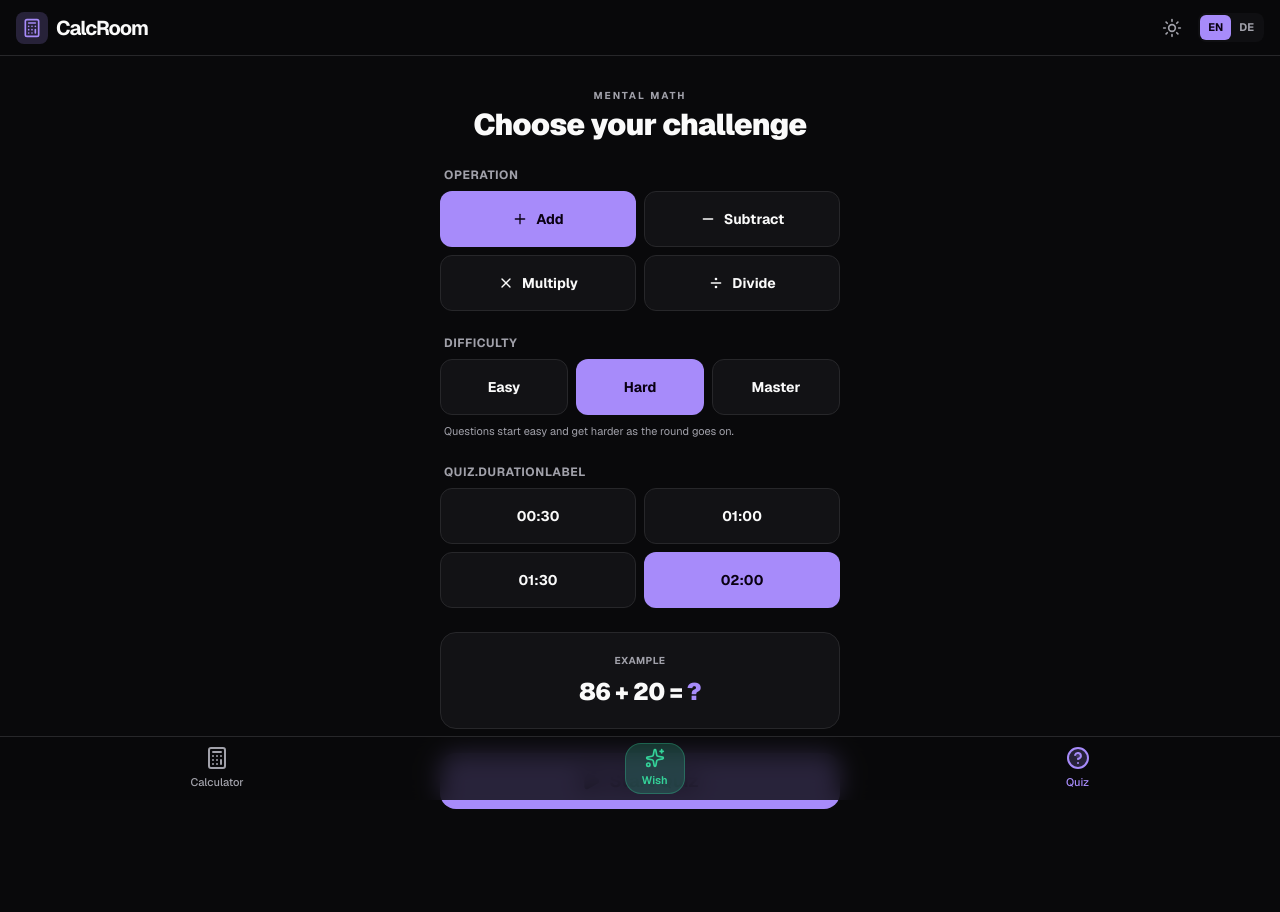
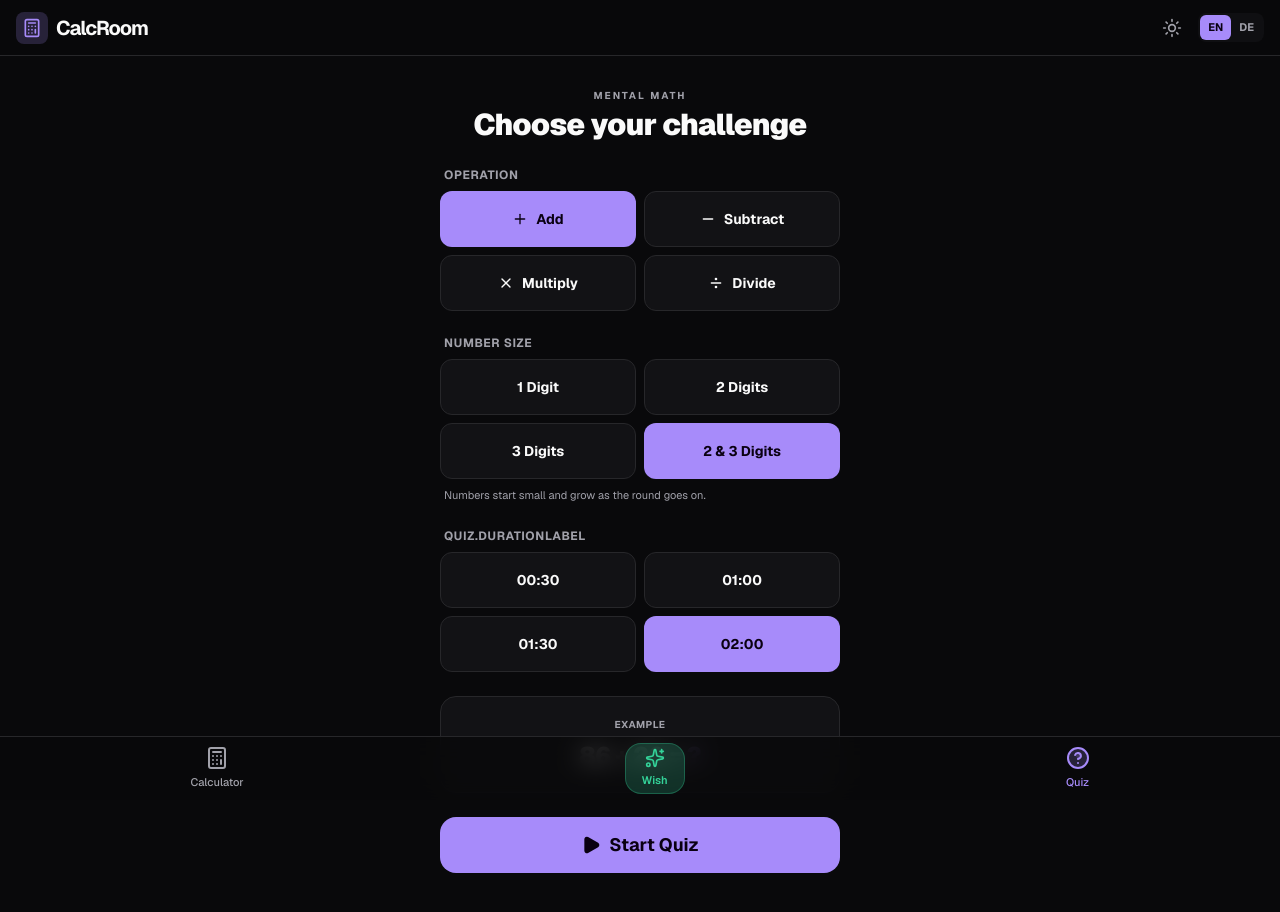
Before and after one commit to ryheinz/CalcQuiz, a React (Vite) app: page / in a window 1280 px wide. Both pictures are taken after a click on the button "Quiz". Shown: the top 912 px of the page. Built offline with nearby package versions, Linux system fonts and the light colour scheme.

Commit message:
Offer 1/2/3-digit and mixed 2&3-digit number sizes with easy-to-hard ramp

```diff
--- a/src/components/Quiz.tsx
+++ b/src/components/Quiz.tsx
@@ -13,7 +13,7 @@ const MAX_INPUT_LEN = 7;
 const RAMP_PROBLEMS = 12;
 
 type Operation = 'add' | 'subtract' | 'multiply' | 'divide';
-type Difficulty = 'easy' | 'hard' | 'master';
+type DigitMode = '1' | '2' | '3' | '23';
 type Phase = 'setup' | 'active' | 'gameover';
 
 interface Problem {
@@ -30,10 +30,11 @@ const OPERATIONS: { id: Operation; icon: React.ReactNode }[] = [
   { id: 'divide', icon: <Divide className="w-4 h-4" /> },
 ];
 
-const DIFFICULTY_VALUES: Difficulty[] = ['easy', 'hard', 'master'];
+const DIGIT_VALUES: DigitMode[] = ['1', '2', '3', '23'];
 
 const OPERATION_STORAGE_KEY = 'calcroom-quiz-operation';
-const DIFFICULTY_STORAGE_KEY = 'calcroom-quiz-difficulty';
+const DIGIT_STORAGE_KEY = 'calcroom-quiz-digits';
+const LEGACY_DIFFICULTY_STORAGE_KEY = 'calcroom-quiz-difficulty';
 const DURATION_STORAGE_KEY = 'calcroom-quiz-duration';
 
 function loadDuration(): number {
@@ -48,9 +49,14 @@ function loadOperation(): Operation {
   return saved === 'add' || saved === 'subtract' || saved === 'multiply' || saved === 'divide' ? saved : 'add';
 }
 
-function loadDifficulty(): Difficulty {
-  const saved = typeof window !== 'undefined' ? window.localStorage.getItem(DIFFICULTY_STORAGE_KEY) : null;
-  return saved === 'easy' || saved === 'hard' || saved === 'master' ? saved : 'hard';
+function loadDigitMode(): DigitMode {
+  const saved = typeof window !== 'undefined' ? window.localStorage.getItem(DIGIT_STORAGE_KEY) : null;
+  if (saved === '1' || saved === '2' || saved === '3' || saved === '23') return saved;
+  const legacy = typeof window !== 'undefined' ? window.localStorage.getItem(LEGACY_DIFFICULTY_STORAGE_KEY) : null;
+  if (legacy === 'easy') return '1';
+  if (legacy === 'master') return '3';
+  if (legacy === 'hard') return '23';
+  return '23';
 }
 
 function randomDigitNumber(digits: number): number {
@@ -64,50 +70,56 @@ function randomNumberInRange(min: number, max: number): number {
 }
 
 // Numbers start small and grow as the round progresses (progress: 0 → 1).
-// Easy: 1-digit, ramping from tiny (2–3) up to 9. Hard: 2-digit first, then
-// 2 & 3-digit mixed. Master: 3-digit, ramping from ~100 up to 999.
-function sampleOperand(difficulty: Difficulty, progress: number): number {
-  if (difficulty === 'easy') {
+// '1': 1-digit, ramping from tiny (2–3) up to 9.
+// '2': 2-digit, ramping from ~10 up to 99.
+// '3': 3-digit, ramping from ~100 up to 999.
+// '23': 2-digit first, then progressively 2 & 3-digit mixed.
+function sampleOperand(mode: DigitMode, progress: number): number {
+  if (mode === '1') {
     const top = 3 + Math.round(progress * 6);
     return randomNumberInRange(2, top);
   }
-  if (difficulty === 'master') {
+  if (mode === '3') {
     const min = 100 + Math.round(progress * 500);
     return randomNumberInRange(min, 999);
   }
-  const tripleChance = Math.min(1, Math.max(0, (progress - 0.3) / 0.7));
-  return randomDigitNumber(Math.random() < tripleChance ? 3 : 2);
+  if (mode === '23') {
+    const tripleChance = Math.min(1, Math.max(0, (progress - 0.3) / 0.7));
+    return randomDigitNumber(Math.random() < tripleChance ? 3 : 2);
+  }
+  const min = 10 + Math.round(progress * 60);
+  return randomNumberInRange(min, 99);
 }
 
-function buildProblem(operation: Operation, difficulty: Difficulty, progress: number): Problem {
+function buildProblem(operation: Operation, mode: DigitMode, progress: number): Problem {
   if (operation === 'multiply') {
-    const left = sampleOperand(difficulty, progress);
-    const right = sampleOperand(difficulty, progress);
+    const left = sampleOperand(mode, progress);
+    const right = sampleOperand(mode, progress);
     return { left, right, operatorSymbol: '×', answer: left * right };
   }
   if (operation === 'divide') {
-    const divisor = sampleOperand(difficulty, progress);
-    const quotient = sampleOperand(difficulty, progress);
+    const divisor = sampleOperand(mode, progress);
+    const quotient = sampleOperand(mode, progress);
     return { left: divisor * quotient, right: divisor, operatorSymbol: '÷', answer: quotient };
   }
   if (operation === 'subtract') {
-    const a = sampleOperand(difficulty, progress);
-    const b = sampleOperand(difficulty, progress);
+    const a = sampleOperand(mode, progress);
+    const b = sampleOperand(mode, progress);
     const left = Math.max(a, b);
     const right = Math.min(a, b);
     return { left, right, operatorSymbol: '−', answer: left - right };
   }
-  const left = sampleOperand(difficulty, progress);
-  const right = sampleOperand(difficulty, progress);
+  const left = sampleOperand(mode, progress);
+  const right = sampleOperand(mode, progress);
   return { left, right, operatorSymbol: '+', answer: left + right };
 }
 
 export function Quiz() {
   const { t } = useSettings();
   const [operation, setOperation] = useState<Operation>(loadOperation);
-  const [difficulty, setDifficulty] = useState<Difficulty>(loadDifficulty);
+  const [digitMode, setDigitMode] = useState<DigitMode>(loadDigitMode);
   const [phase, setPhase] = useState<Phase>('setup');
-  const [problem, setProblem] = useState<Problem>(() => buildProblem(loadOperation(), loadDifficulty(), 0));
+  const [problem, setProblem] = useState<Problem>(() => buildProblem(loadOperation(), loadDigitMode(), 0));
   const [input, setInput] = useState('');
   const [streak, setStreak] = useState(0);
   const [bestStreak, setBestStreak] = useState(0);
@@ -127,8 +139,8 @@ export function Quiz() {
   }, [operation]);
 
   useEffect(() => {
-    window.localStorage.setItem(DIFFICULTY_STORAGE_KEY, difficulty);
-  }, [difficulty]);
+    window.localStorage.setItem(DIGIT_STORAGE_KEY, digitMode);
+  }, [digitMode]);
 
   useEffect(() => {
     window.localStorage.setItem(DURATION_STORAGE_KEY, String(duration));
@@ -136,11 +148,11 @@ export function Quiz() {
 
   const generateProblem = useCallback((op: Operation, problemNumber: number) => {
     const progress = Math.min(1, problemNumber / RAMP_PROBLEMS);
-    setProblem(buildProblem(op, difficulty, progress));
+    setProblem(buildProblem(op, digitMode, progress));
     setRoundIndex(problemNumber + 1);
     setInput('');
     setWrongAttempts(0);
-  }, [difficulty]);
+  }, [digitMode]);
 
   const startRound = useCallback(() => {
     setPhase('active');
@@ -270,7 +282,7 @@ export function Quiz() {
     return `${mins.toString().padStart(2, '0')}:${secs.toString().padStart(2, '0')}`;
   };
 
-  const previewProblem = useMemo(() => buildProblem(operation, difficulty, 0.5), [operation, difficulty]);
+  const previewProblem = useMemo(() => buildProblem(operation, digitMode, 0.5), [operation, digitMode]);
 
   const progressPercent = (timeLeft / duration) * 100;
   const isLowTime = timeLeft <= 10;
@@ -278,7 +290,7 @@ export function Quiz() {
   const problemSizeClass =
     exprLength >= 8 ? 'text-4xl' : exprLength >= 6 ? 'text-5xl' : exprLength >= 4 ? 'text-6xl' : 'text-7xl';
   const operationLabel = t(`quiz.op.${operation}`);
-  const difficultyLabel = t(`quiz.difficulty.${difficulty}`);
+  const digitsLabel = t(`quiz.digits.${digitMode}`);
 
   if (phase === 'setup') {
     return (
@@ -310,24 +322,24 @@ export function Quiz() {
         </div>
 
         <div className="w-full space-y-2">
-          <p className="text-xs font-bold text-on-surface-variant uppercase tracking-wider px-1">{t('quiz.difficultyLabel')}</p>
-          <div className="grid grid-cols-3 gap-2">
-            {DIFFICULTY_VALUES.map(diff => (
+          <p className="text-xs font-bold text-on-surface-variant uppercase tracking-wider px-1">{t('quiz.sizeLabel')}</p>
+          <div className="grid grid-cols-2 gap-2">
+            {DIGIT_VALUES.map(mode => (
               <button
-                key={diff}
-                onClick={() => setDifficulty(diff)}
+                key={mode}
+                onClick={() => setDigitMode(mode)}
                 className={cn(
                   "h-14 rounded-xl border font-bold text-sm transition-colors",
-                  difficulty === diff
+                  digitMode === mode
                     ? "bg-primary text-on-primary border-transparent"
                     : "bg-surface-container border-outline-variant text-on-surface hover:bg-surface-container-high"
                 )}
               >
-                {t(`quiz.difficulty.${diff}`)}
+                {t(`quiz.digits.${mode}`)}
               </button>
             ))}
           </div>
-          <p className="text-[11px] text-on-surface-variant px-1">{t('quiz.difficultyHint')}</p>
+          <p className="text-[11px] text-on-surface-variant px-1">{t('quiz.sizeHint')}</p>
         </div>
 
         <div className="w-full space-y-2">
@@ -378,7 +390,7 @@ export function Quiz() {
           <span className="text-on-surface-variant text-[10px] font-bold tracking-[0.2em] uppercase block">{t('quiz.timesUp')}</span>
           <h1 className="text-6xl font-black tracking-tighter text-on-surface">{score}</h1>
           <p className="text-on-surface-variant text-sm font-medium">
-            {t('quiz.pointsScored')} · {operationLabel} · {difficultyLabel}
+            {t('quiz.pointsScored')} · {operationLabel} · {digitsLabel}
           </p>
         </div>
         <div className="w-full bg-surface-container border border-outline-variant rounded-2xl p-5 flex items-center justify-center gap-4">
@@ -413,7 +425,7 @@ export function Quiz() {
           <ChevronLeft className="w-4 h-4" />
           {t('quiz.change')}
         </button>
-        <span className="text-xs font-semibold text-on-surface-variant">{operationLabel} · {difficultyLabel}</span>
+        <span className="text-xs font-semibold text-on-surface-variant">{operationLabel} · {digitsLabel}</span>
       </div>
 
       {/* Progress Bar (time remaining) */}
--- a/src/lib/settings.tsx
+++ b/src/lib/settings.tsx
@@ -33,11 +33,12 @@ const translations: Record<Language, Record<string, string>> = {
     'quiz.op.subtract': 'Subtract',
     'quiz.op.multiply': 'Multiply',
     'quiz.op.divide': 'Divide',
-'quiz.difficultyLabel': 'Difficulty',
-    'quiz.difficultyHint': 'Questions start easy and get harder as the round goes on.',
-    'quiz.difficulty.easy': 'Easy',
-    'quiz.difficulty.hard': 'Hard',
-    'quiz.difficulty.master': 'Master',
+'quiz.sizeLabel': 'Number size',
+    'quiz.sizeHint': 'Numbers start small and grow as the round goes on.',
+    'quiz.digits.1': '1 Digit',
+    'quiz.digits.2': '2 Digits',
+    'quiz.digits.3': '3 Digits',
+    'quiz.digits.23': '2 & 3 Digits',
     'quiz.example': 'Example',
     'quiz.startQuiz': 'Start Quiz',
 
@@ -86,11 +87,12 @@ const translations: Record<Language, Record<string, string>> = {
     'quiz.op.subtract': 'Subtrahieren',
     'quiz.op.multiply': 'Multiplizieren',
     'quiz.op.divide': 'Dividieren',
-    'quiz.difficultyLabel': 'Schwierigkeit',
-    'quiz.difficultyHint': 'Die Aufgaben starten leicht und werden im Verlauf schwerer.',
-    'quiz.difficulty.easy': 'Leicht',
-    'quiz.difficulty.hard': 'Schwer',
-    'quiz.difficulty.master': 'Meister',
+    'quiz.sizeLabel': 'Zahlengröße',
+    'quiz.sizeHint': 'Die Zahlen starten klein und werden im Verlauf größer.',
+    'quiz.digits.1': '1-stellig',
+    'quiz.digits.2': '2-stellig',
+    'quiz.digits.3': '3-stellig',
+    'quiz.digits.23': '2 & 3 Stellen',
     'quiz.durationLabel': 'Zeitlimit',
     'quiz.example': 'Beispiel',
     'quiz.startQuiz': 'Quiz starten',
```
